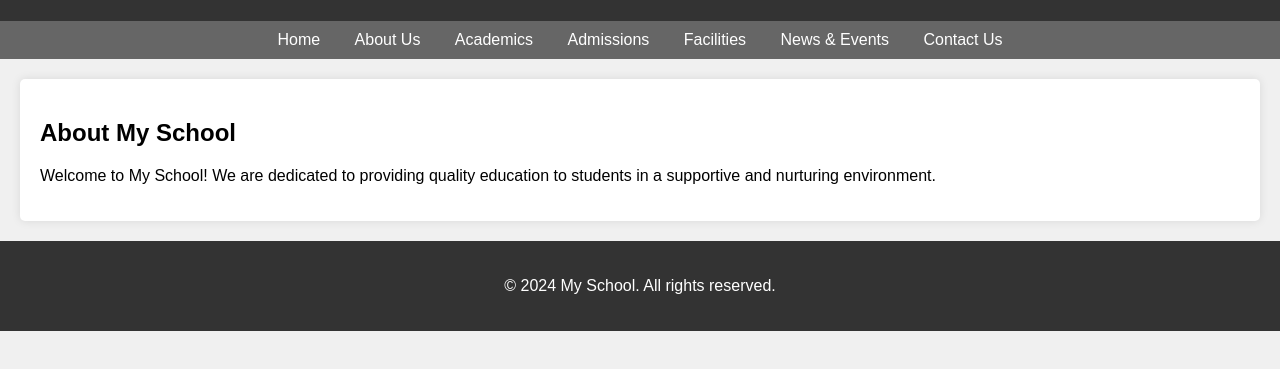
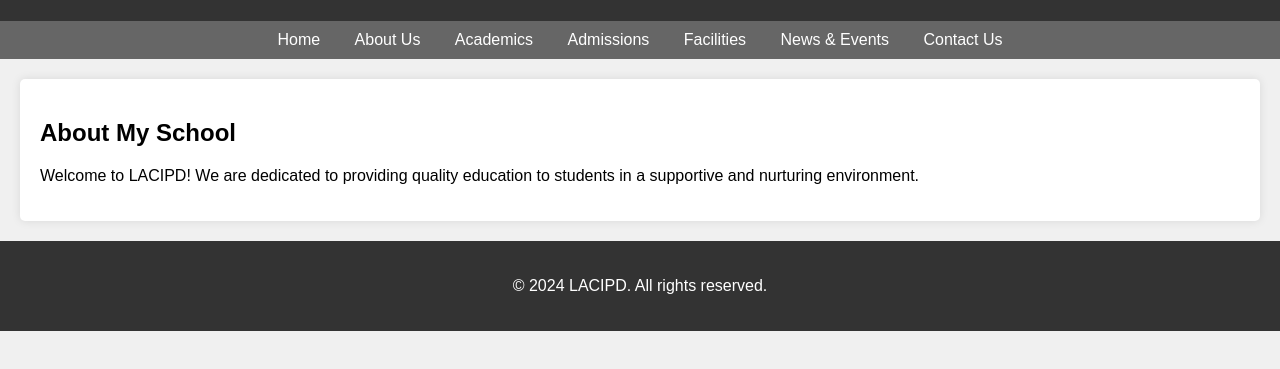
Before and after one commit to Donsufia/LACIPD_WEBSITE, a plain HTML site: page about.html in a window 1280 px wide. Shown: the part 99-468 px from the top of the page. Drawn offline with Linux system fonts and the light colour scheme.

Commit message:
Update about.html
I changed "My School" to LACIPD

```diff
--- a/about.html
+++ b/about.html
@@ -21,10 +21,10 @@
     </nav>
     <div class="container">
         <h2>About My School</h2>
-        <p>Welcome to My School! We are dedicated to providing quality education to students in a supportive and nurturing environment.</p>
+        <p>Welcome to LACIPD! We are dedicated to providing quality education to students in a supportive and nurturing environment.</p>
     </div>
     <footer>
-        <p>&copy; 2024 My School. All rights reserved.</p>
+        <p>&copy; 2024 LACIPD. All rights reserved.</p>
     </footer>
     <script src="responsive.js"></script>
 </body>
```
